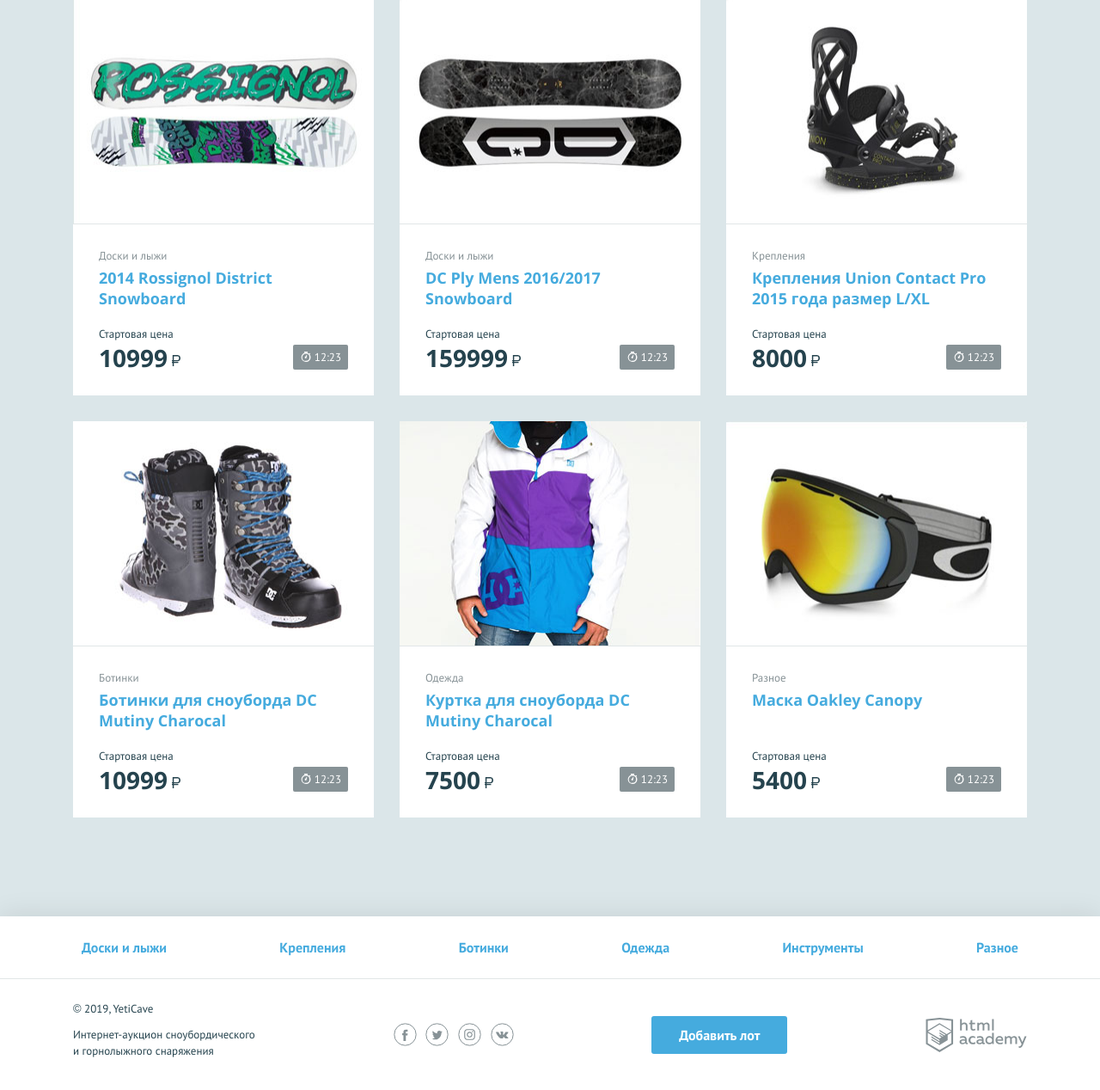
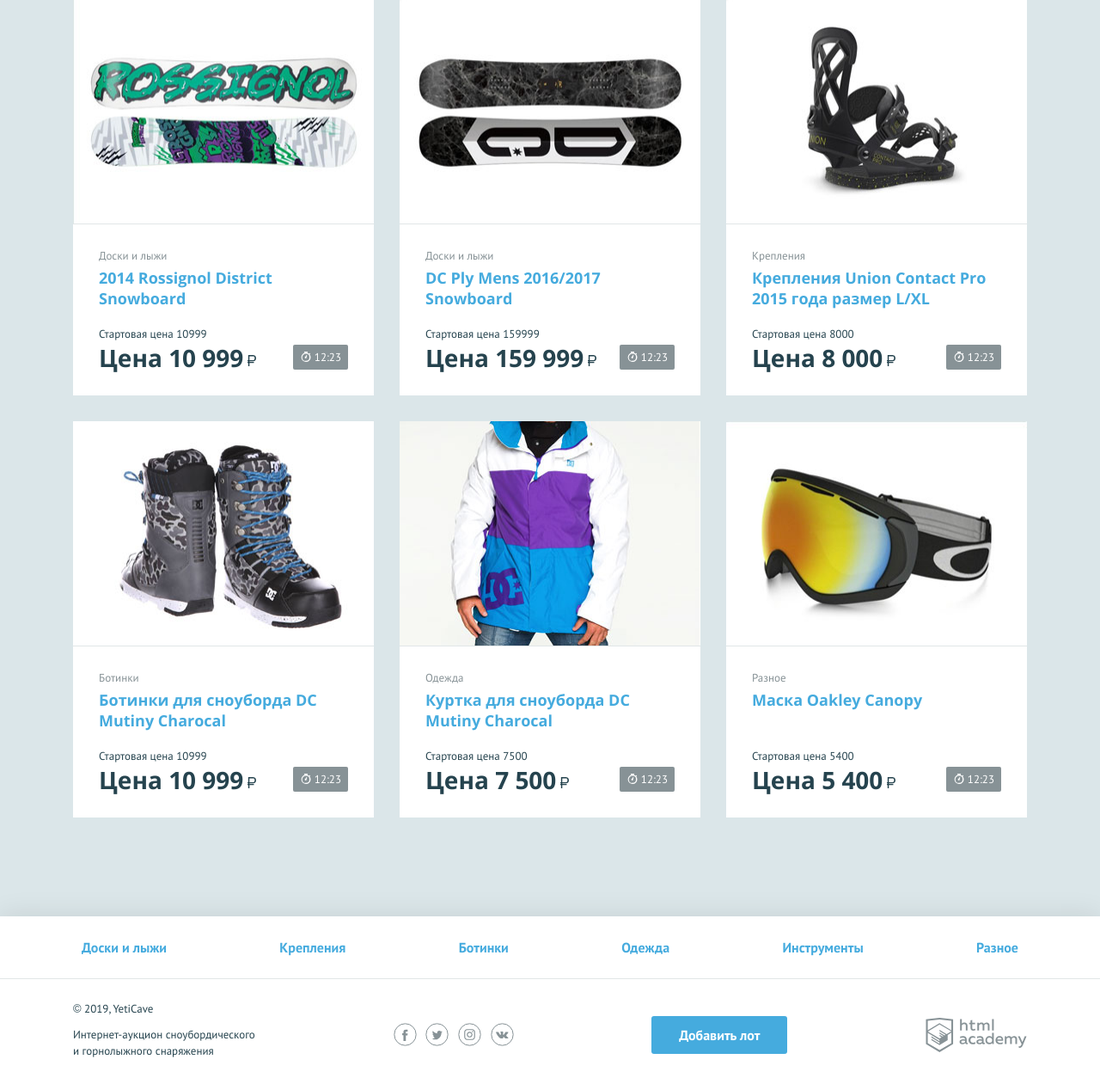
Before and after one commit to SHAG87/1055105-yeticave-9, a PHP site: page / in a window 1280 px wide. Shown: the part 637-1905 px from the top of the page at 86% size. Run offline with PHP 8.4, Linux system fonts and the light colour scheme.

Commit message:
function format sum

```diff
--- a/index.php
+++ b/index.php
@@ -40,6 +40,16 @@ $announ=[
         'url'=>'img/lot-6.jpg'
     ]
 ];
+function format_sum ($value)
+{
+    $number = ceil($value);
+    if ($number <= 1000) {
+        $price = $number;
+    } else {
+        $price = number_format($number, 0, ',', " ");
+        return $price;
+    }
+}
 ?>
 <!DOCTYPE html>
 <html lang="ru">
@@ -116,8 +126,8 @@ $announ=[
                             <h3 class="lot__title"><a class="text-link" href="pages/lot.html"><?=$val['name']?></a></h3>
                             <div class="lot__state">
                                 <div class="lot__rate">
-                            <span class="lot__amount">Стартовая цена</span>
-                            <span class="lot__cost"><?=$val['price']?><b class="rub">р</b></span>
+                                    <span class="lot__amount">Стартовая цена <?=$val['price']?> </span>
+                                    <span class="lot__cost">Цена <?=format_sum($val['price'])?><b class="rub">р</b></span>
                                 </div>
                                 <div class="lot__timer timer">
                                     12:23
```
Lines whose indentation alone changed are shown as unchanged.
